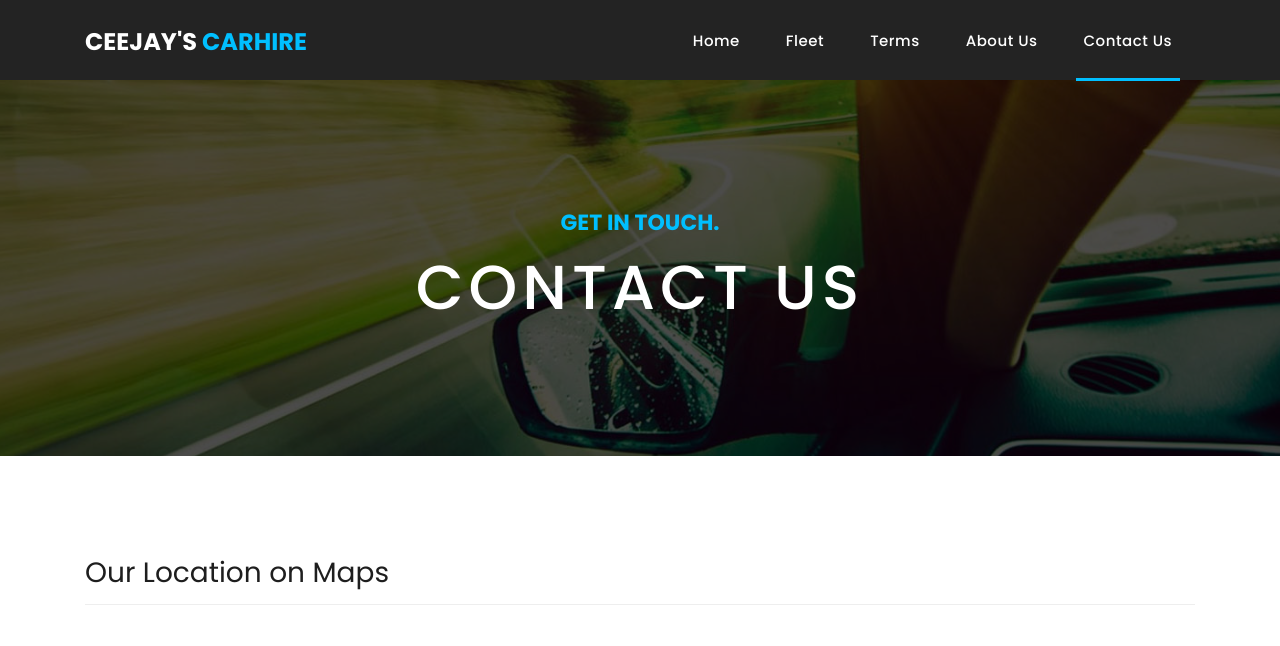
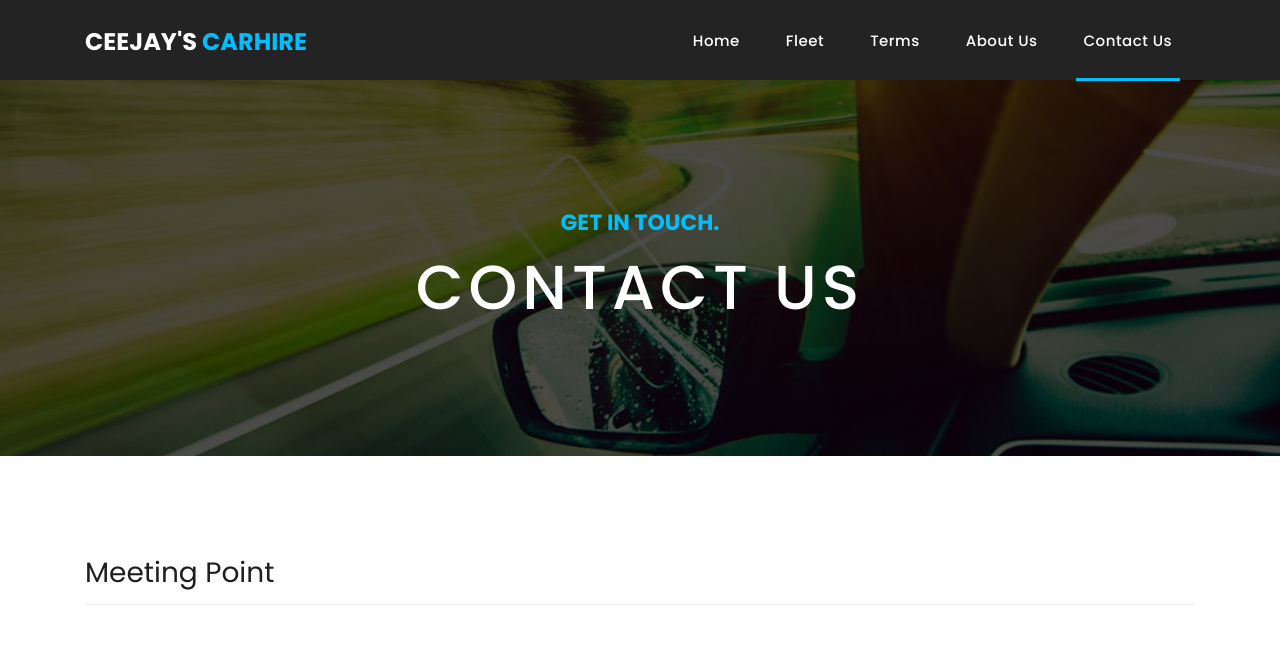
Before and after one commit to ElNgatia/carhire-v3, a plain HTML site: page contact.html in a window 1280 px wide. Shown: the top 646 px of the page. Drawn offline with Linux system fonts and the light colour scheme.

Commit message:
small commit

```diff
--- a/assets/css/style.css
+++ b/assets/css/style.css
@@ -295,6 +295,7 @@ header .navbar {
 	position: relative;
 	text-align: center;
 	padding-top: 80px;
+
 }
 
 .banner-item-01 {
--- a/contact.html
+++ b/contact.html
@@ -77,7 +77,7 @@
             <div class="row">
                 <div class="col-md-12">
                     <div class="section-heading">
-                        <h2>Our Location on Maps</h2>
+                        <h2>Meeting Point</h2>
                     </div>
                 </div>
                 <div class="col-md-8">
```
